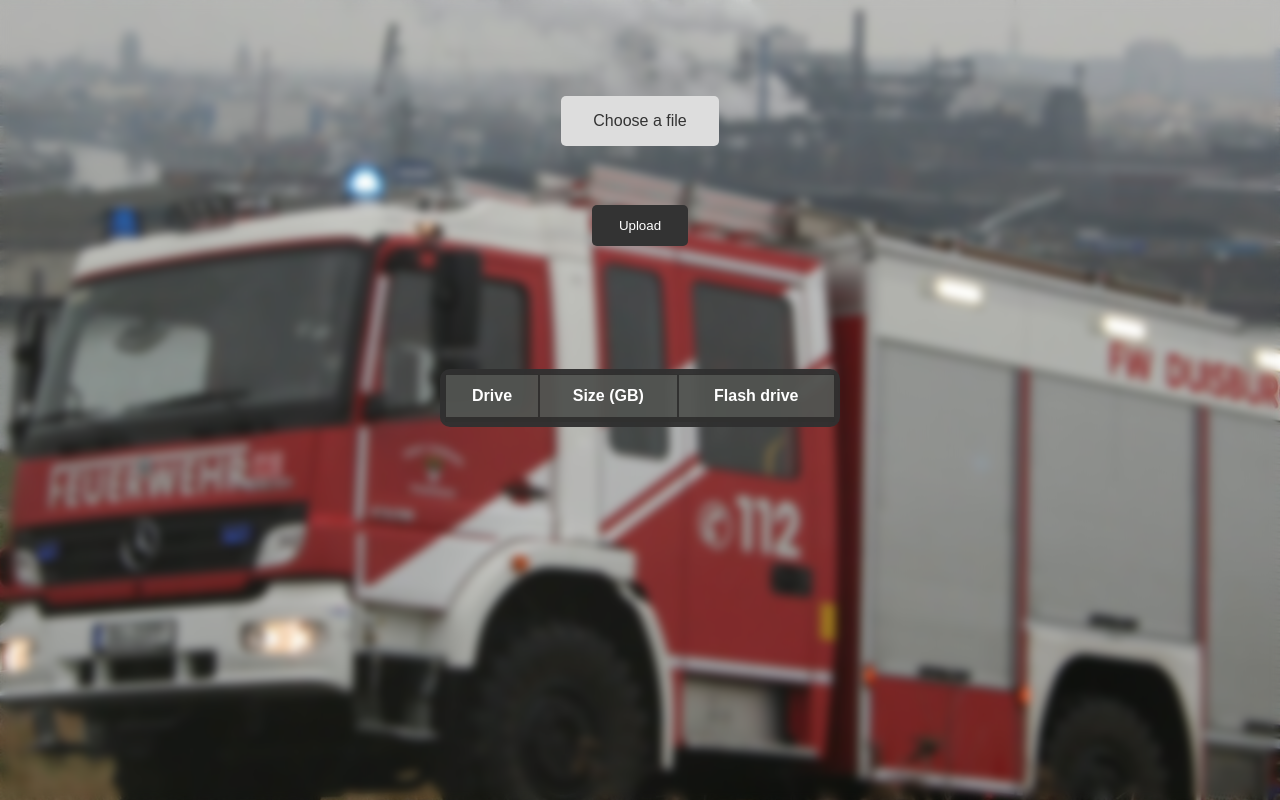
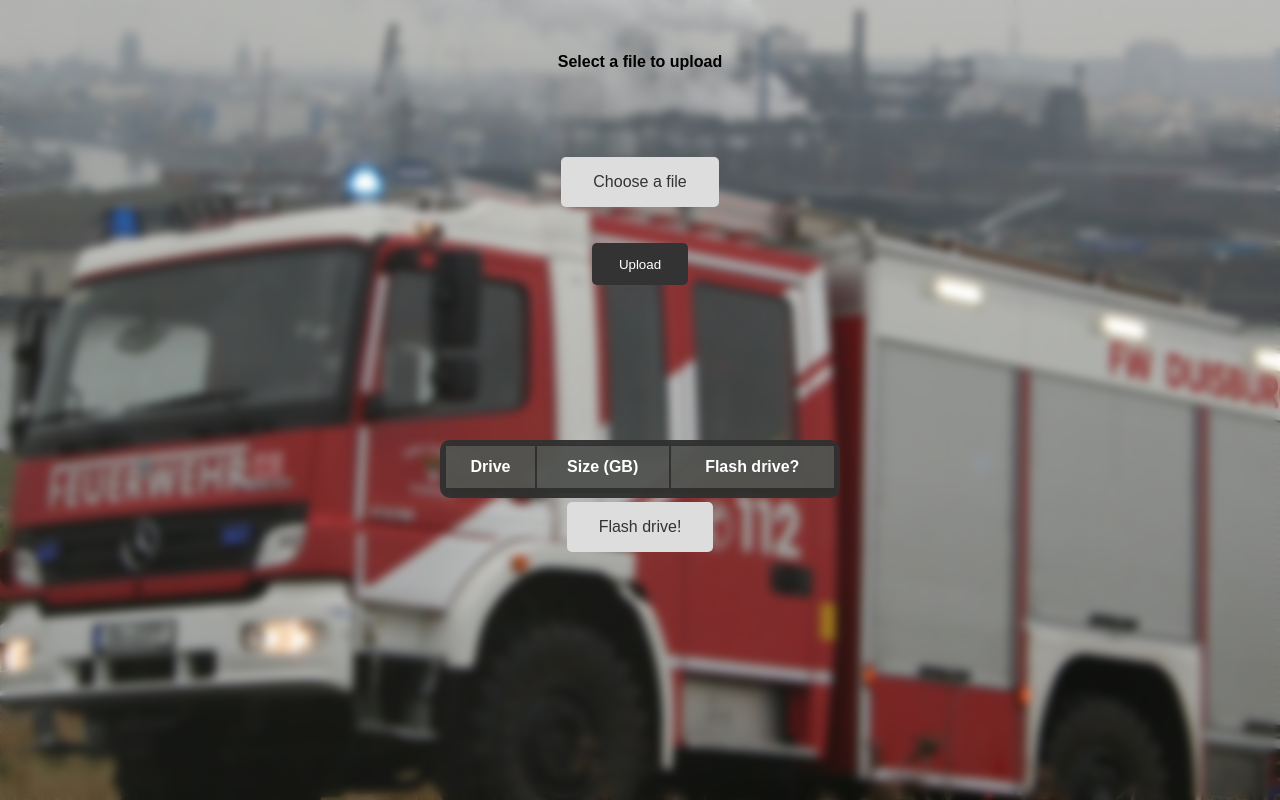
Before and after one commit to lucamillers/DriveFlasherWebinterface, a PHP site: page / in a window 1280 px wide. Run offline with PHP 8.4, Linux system fonts and the light colour scheme; lists and menus that the app fills with data are empty.

Commit message:
Added flash button, js for enabling elements

```diff
--- a/index.php
+++ b/index.php
@@ -1,26 +1,31 @@
 <!DOCTYPE html>
 <html>
+
 <head>
   <meta name="viewport" content="width=device-width, initial-scale=1">
   <title>Drive flasher</title>
   <link rel="stylesheet" type="text/css" href="style.css">
 </head>
+
 <body>
-  <div class="upload-container">
+  <div class="file-upload-container">
+    <h4>Select a file to upload</h4>
     <form>
       <div class="form-group">
-        <input type="file" name="file" id="file">
+        <input type="file" name="file" id="file" onchange="updateSelectedFile(this)" accept=".iso">
         <label for="file">Choose a file</label>
+    </form>
+    <div id="selected-file-name"></div>
+
+    <input type="submit" value="Upload" method=POST enctype=multipart/form-data onclick="uploadFile()">
   </div>
-      <input type="submit" value="Upload" method=POST enctype=multipart/form-data  onclick="uploadFile()">
-    </form>
   </div>
-  <div class="drive-selection-container">
-    <table class="responsive">
+  <div class="table-flash-container">
+    <table class="responsive" disabled>
       <tr>
         <th>Drive</th>
         <th>Size (GB)</th>
-        <th>Flash drive</th>
+        <th>Flash drive?</th>
       </tr>
       <?php
       exec('lsblk -d --output NAME,SIZE', $output);
@@ -31,15 +36,13 @@
           if (preg_match('/[Mm]/', $matches[2])) {
             $size = $size / 1024;
           }
-            echo "<tr><td>$drive</td><td>$size</td><td><input type='checkbox'></td></tr>\n";
+          echo "<tr><td>$drive</td><td>$size</td><td><input type='checkbox' disabled></td></tr>\n";
         }
       }
       ?>
     </table>
+    <button class="button btnFlash" type="button" disabled>Flash drive!</button>
   </div>
-
-
-
   <script>
 function uploadFile() {
   event.preventDefault();
@@ -49,10 +52,14 @@
 
   var xhr = new XMLHttpRequest();
   xhr.open("POST", "upload.php", true);
-      xhr.onreadystatechange = function() {
+  xhr.onreadystatechange = function () {
     if (xhr.readyState === XMLHttpRequest.DONE) {
       if (xhr.status === 200) {
         console.log("File uploaded successfully!");
+        document.querySelector(".table-flash-container table").removeAttribute("disabled");
+        const checkboxes = document.querySelectorAll("input[type='checkbox']");
+        checkboxes.forEach(checkbox => checkbox.removeAttribute("disabled"));
+        document.querySelector(".btnFlash").removeAttribute("disabled");
       } else {
         console.log("File upload failed, status code: " + xhr.status);
       }
@@ -61,11 +68,18 @@
   xhr.send(formData);
 }
 
+    function updateSelectedFile(input) {
+      const selectedFile = input.files[0];
+      const selectedFileName = selectedFile ? selectedFile.name : "";
+      const selectedFileNameContainer = document.getElementById("selected-file-name");
+      selectedFileNameContainer.textContent = selectedFileName;
+    }
   </script>
+
   <script>
     const checkboxes = document.querySelectorAll("input[type='checkbox']");
     checkboxes.forEach(checkbox => {
-    checkbox.addEventListener("click", function() {
+      checkbox.addEventListener("click", function () {
         const parentRow = this.parentNode.parentNode;
         const backgroundColor = window.getComputedStyle(parentRow).getPropertyValue("background-color");
         console.log("current backgroundColor: " + backgroundColor);
@@ -85,4 +99,5 @@
     });
   </script>
 </body>
+
 </html>
--- a/style.css
+++ b/style.css
@@ -9,13 +9,13 @@ body {
     background-position: center, center;
     margin: 0;
 }
-.upload-container {
+.file-upload-container {
     display: flex;
     flex-direction: column;
     align-items: center;
     padding: 2em;
 }
-.drive-selection-container {
+.table-flash-container {
     display: flex;
     flex-direction: column;
     align-items: center;
@@ -38,8 +38,8 @@ form {
     left: 0;
     right: 0;
     bottom: 0;
-    width: 100%;
-    height: 100%;
+    width: 0%;
+    height: 0%;
 }
 label[for="file"] {
     display: inline-block;
@@ -113,3 +113,81 @@ table.responsive tfoot .links a{
     padding: 2px 8px;
     border-radius: 5px;
 }
+.button {
+    border: none;
+    color: white;
+    padding: 15px 32px;
+    text-align: center;
+    text-decoration: none;
+    display: inline-block;
+    font-size: 16px;
+    margin: 4px 2px;
+    cursor: pointer;
+
+    display: inline-block;
+    padding: 1em 2em;
+    background-color: #ddd;
+    color: #333;
+    border-radius: 5px;
+    cursor: pointer;
+}
+
+.upload-section {
+    background-color: rgba(128, 128, 128, 0.3);
+    padding: 20px;
+    margin-bottom: 20px;
+  }
+
+  .table-section {
+    background-color: rgba(128, 128, 128, 0.3);
+    padding: 20px;
+  }
+
+  #table-flash-container button.btnFlash,
+#table-flash-container table input[type=checkbox] {
+  opacity: 1;
+  pointer-events: auto;
+}
+
+
+#table-flash-container {
+    background-color: #f7f7f7;
+    padding: 20px;
+    margin-top: 20px;
+    opacity: 0.5;
+    pointer-events: none;
+  }
+
+  #table-flash-container input[type=checkbox] {
+    opacity: 0.5;
+    pointer-events: none;
+  }
+
+  #table-flash-container #flash-button {
+    opacity: 0.5;
+    pointer-events: none;
+  }
+
+  #table-flash-container.enabled {
+    opacity: 1;
+    pointer-events: auto;
+  }
+
+  #table-flash-container.enabled input[type=checkbox] {
+    opacity: 1;
+    pointer-events: auto;
+  }
+
+  #table-flash-container.enabled #flash-button {
+    opacity: 1;
+    pointer-events: auto;
+  }
+
+  #file-upload-container {
+    background-color: #f7f7f7;
+    padding: 20px;
+  }
+
+  #selected-file-name {
+    margin-top: 10px;
+  }
```
Lines whose indentation alone changed are shown as unchanged.
